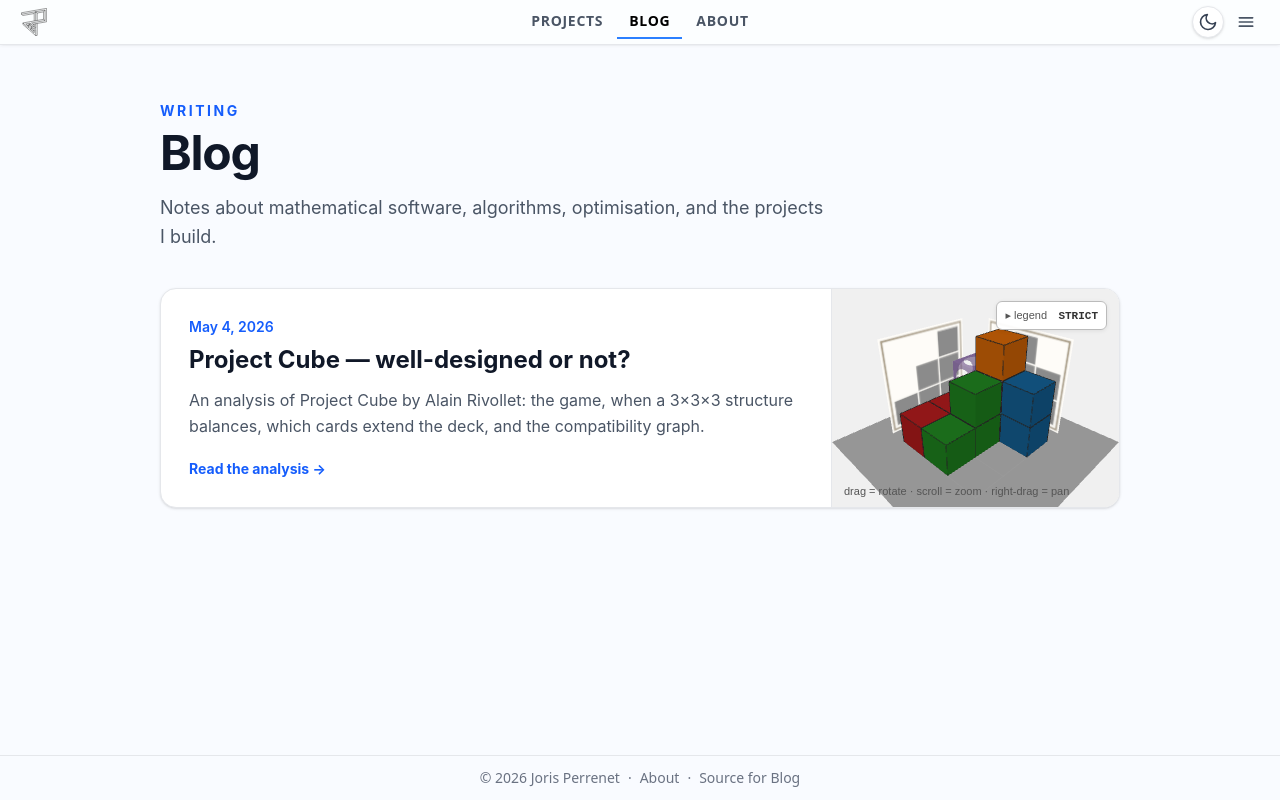
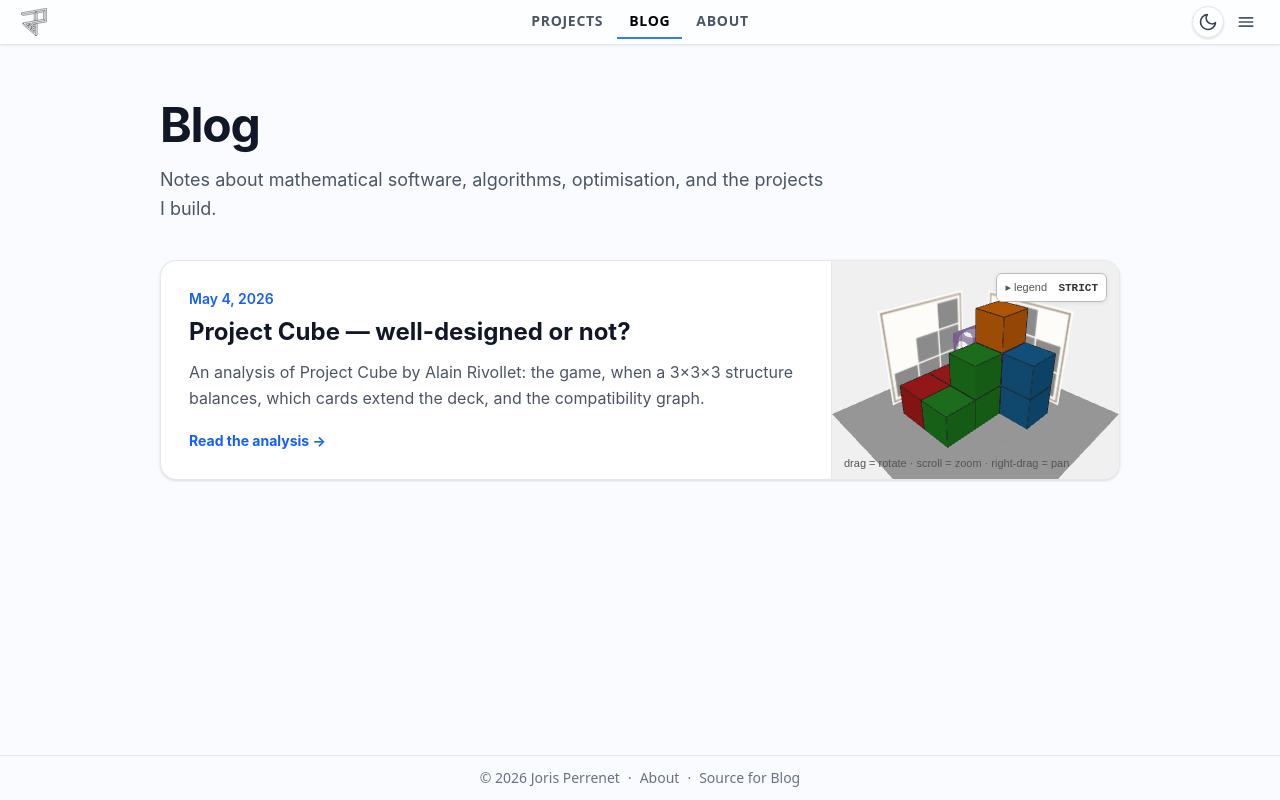
Before and after one commit to jorisperrenet/blog, a SvelteKit app: page / in a window 1280 px wide. Built offline with nearby package versions, Linux system fonts and the light colour scheme.

Commit message:
Remove ugly title above title

```diff
--- a/src/routes/+page.svelte
+++ b/src/routes/+page.svelte
@@ -27,7 +27,6 @@
 
 <main class="!mx-auto !mb-24 !mt-0 !w-full !max-w-5xl px-5 py-10 font-sans sm:px-8 sm:py-14">
   <header class="mb-9 max-w-2xl">
-    <p class="!mb-2 !mt-0 text-sm font-bold uppercase tracking-[0.18em] !text-blue-600 dark:!text-blue-400">Writing</p>
     <h1 class="!m-0 !text-4xl !font-bold !tracking-tight sm:!text-5xl">Blog</h1>
     <p class="!mt-4 !text-lg !leading-relaxed !text-gray-600 dark:!text-gray-300">
       Notes about mathematical software, algorithms, optimisation, and the projects I build.
```
